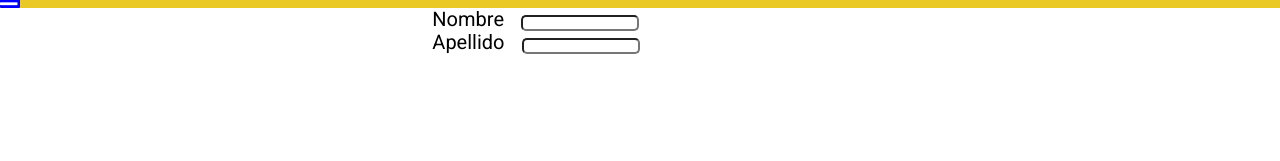
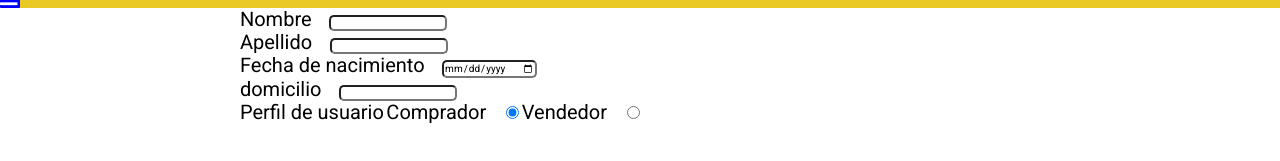
Before and after one commit to midoc05/MercadoLiebre, a website: page views/register.html in a window 1280 px wide. Shown: the part 121-282 px from the top of the page. Drawn offline with nearby package versions, Linux system fonts and the light colour scheme.

Commit message:
nuevo campos en formulario

```diff
--- a/public/css/home-styles.css
+++ b/public/css/home-styles.css
@@ -138,8 +138,8 @@ ul{
 .register-form {
   display: flex;
   position:absolute;
+  right: 50%;
   padding-left: 30px;
-  right: 50%;
 }
 
 .register-form label {
--- a/views/register.html
+++ b/views/register.html
@@ -57,6 +57,24 @@
                 <input type="text" id="apellido" name="apellido">
             </li>
 
+            <li>
+                <label for="nacimiento">Fecha de nacimiento</label>
+                <input type="date" id="nacimiento" name="nacimiento">
+            </li>
+
+            <li>
+                <label for="domicilio">domicilio</label>
+                <input type="text" id="domicilio" name="domicilio">
+            </li>
+
+            <li>
+                <label for="perfil">Perfil de usuario</label>
+                <label for="perfil">Comprador
+                    <input name="perfil" id="perfil" type="radio" value="comprador" checked></label>
+                <label for="perfil">Vendedor
+                    <input name="perfil" id="perfil" type="radio" value="vendedor"></label>
+            </li>
+
         </form>
     </div>
 
```
